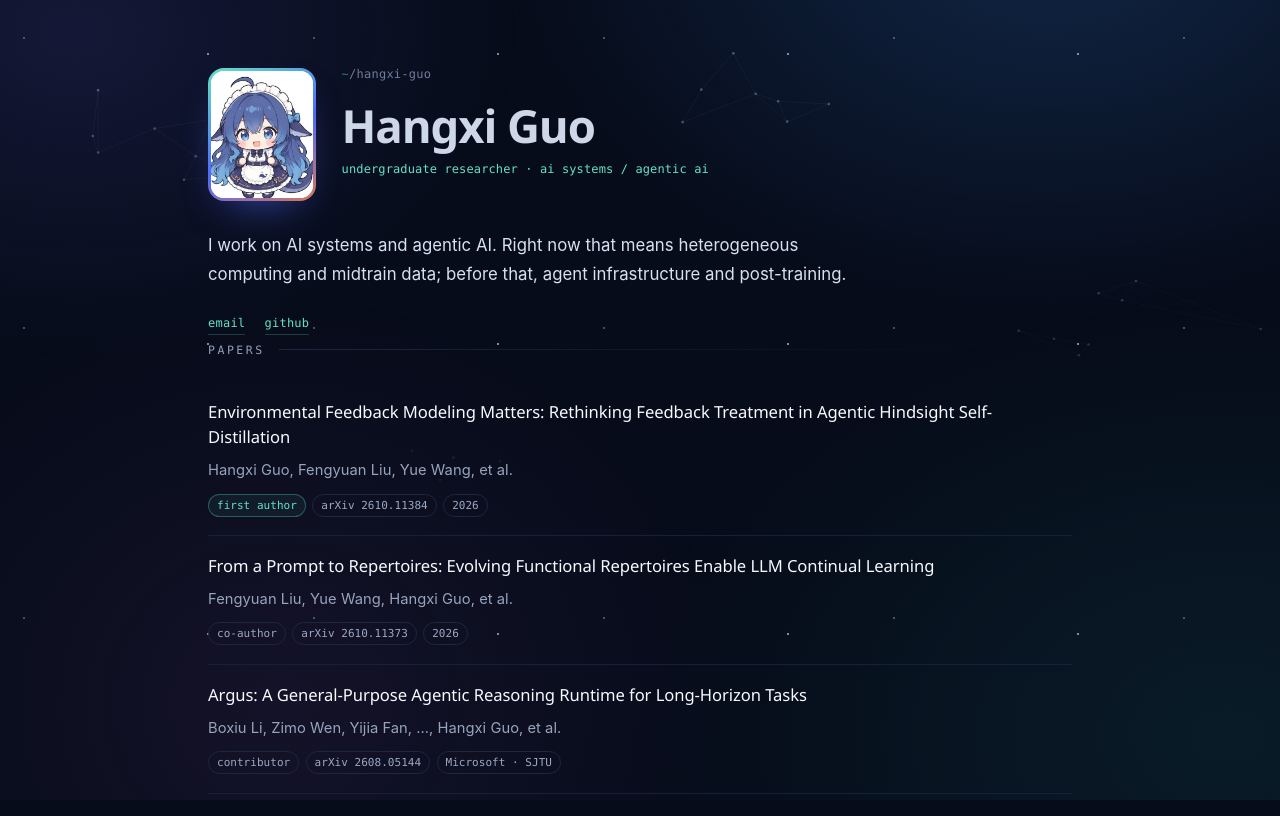
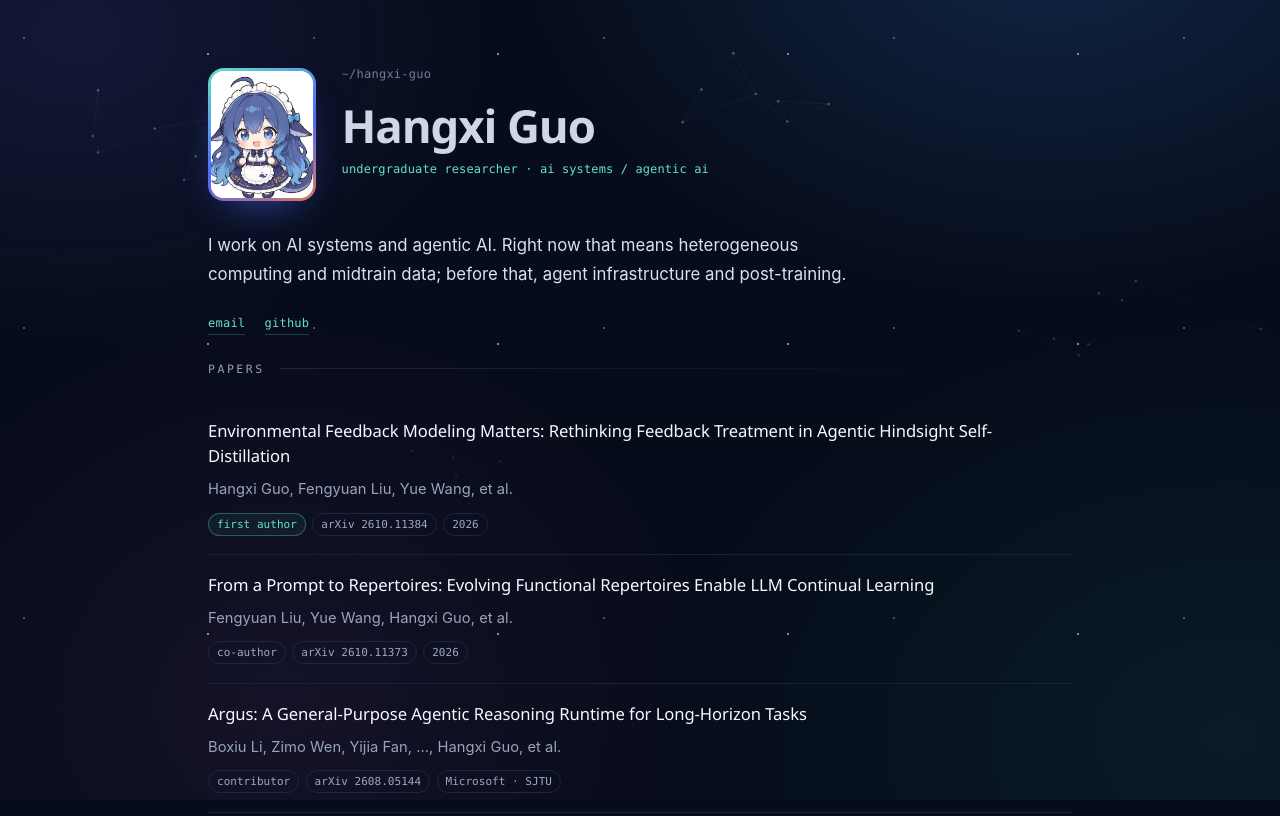
Before and after one commit to markovchain-builder/markovchain-builder.github.io, a plain HTML site: page index.html in a window 1280 px wide. Shown: the top 816 px of the page. Drawn offline with Linux system fonts and the light colour scheme.

Commit message:
Give the contact row one line of breathing space (24px)

```diff
--- a/style.css
+++ b/style.css
@@ -170,7 +170,7 @@ a:focus-visible {
 /* ---------- masthead ---------- */
 
 .masthead {
-  padding-bottom: 2px;
+  padding-bottom: 0;
 }
 
 .path {
@@ -245,7 +245,7 @@ section {
 
 /* the first section sits right under the contact row */
 section:first-of-type {
-  padding-top: 3px;
+  padding-top: 24px;
 }
 
 h2 {
```
